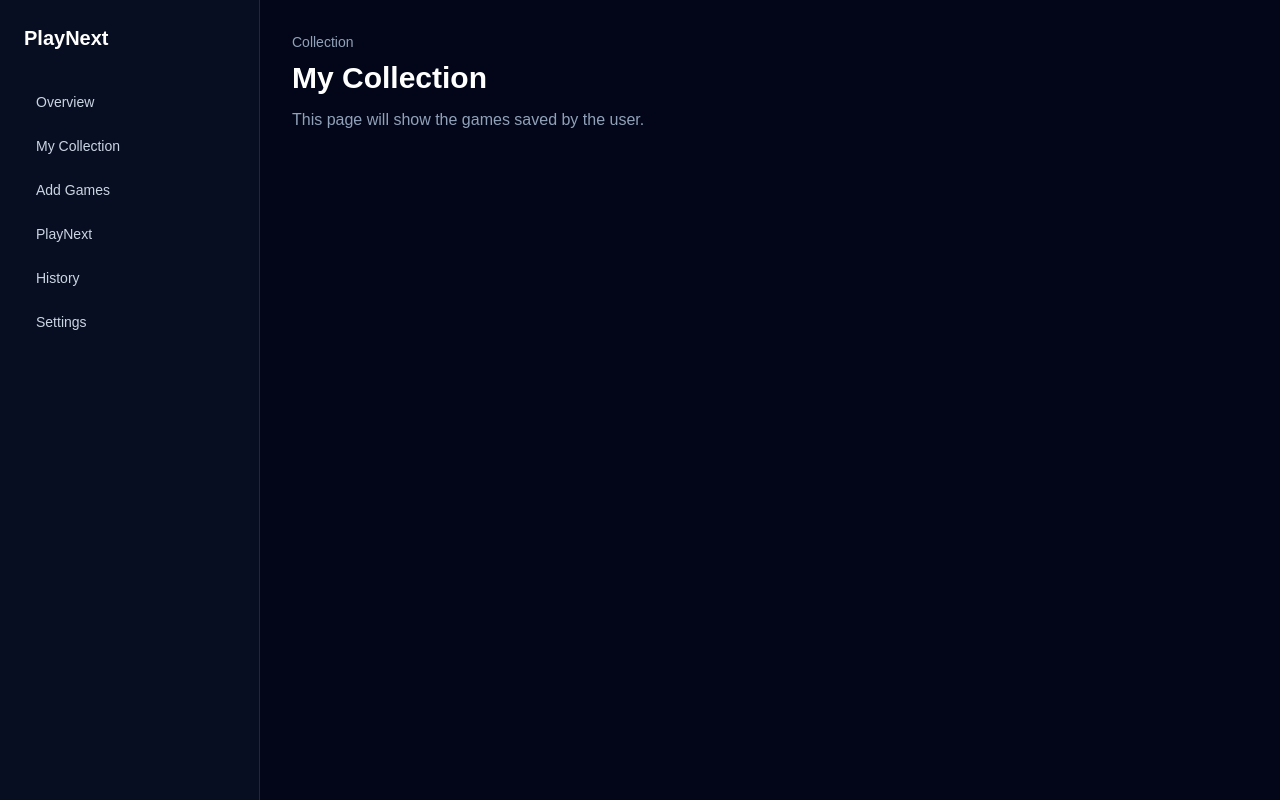
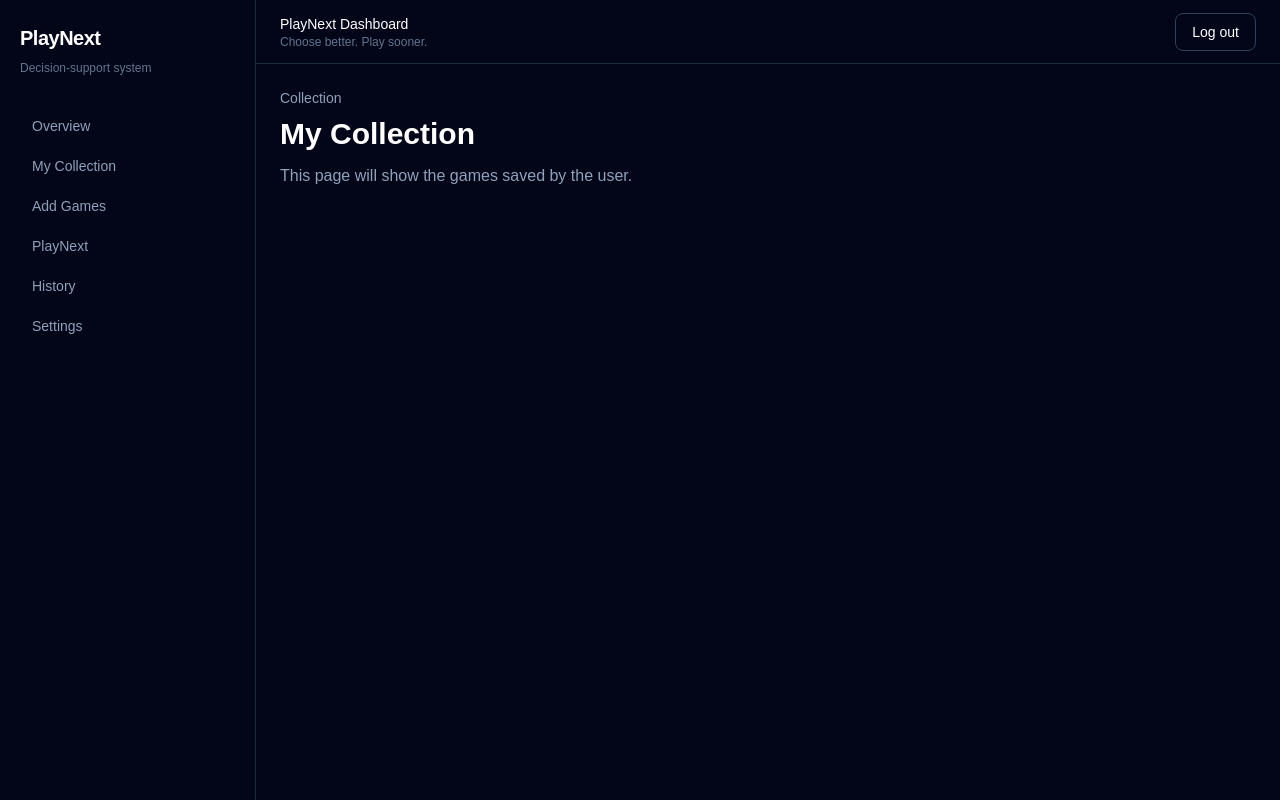
Before and after one commit to natashahans/playnext, a Next.js app: page /dashboard/collection in a window 1280 px wide. Built offline with nearby package versions, Linux system fonts and the light colour scheme; no server answers.

Commit message:
Create reusable dashboard layout components

```diff
--- a/src/app/dashboard/layout.tsx
+++ b/src/app/dashboard/layout.tsx
@@ -1,13 +1,5 @@
-import Link from "next/link";
-
-const navItems = [
-  { href: "/dashboard", label: "Overview" },
-  { href: "/dashboard/collection", label: "My Collection" },
-  { href: "/dashboard/search", label: "Add Games" },
-  { href: "/dashboard/recommend", label: "PlayNext" },
-  { href: "/dashboard/history", label: "History" },
-  { href: "/dashboard/settings", label: "Settings" },
-];
+import Sidebar from "@/components/layout/Sidebar";
+import Topbar from "@/components/layout/Topbar";
 
 export default function DashboardLayout({
   children,
@@ -16,28 +8,16 @@ export default function DashboardLayout({
 }) {
   return (
     <main className="min-h-screen bg-slate-950 text-white">
-      <div className="grid min-h-screen grid-cols-[260px_1fr]">
-        <aside className="border-r border-slate-800 bg-slate-900/50 p-6">
-          <Link href="/" className="text-xl font-bold">
-            PlayNext
-          </Link>
+      <div className="flex min-h-screen">
+        <Sidebar />
 
-          <nav className="mt-8 space-y-2">
-            {navItems.map((item) => (
-              <Link
-                key={item.href}
-                href={item.href}
-                className="block rounded-lg px-3 py-2 text-sm text-slate-300 hover:bg-slate-800 hover:text-white"
-              >
-                {item.label}
-              </Link>
-            ))}
-          </nav>
-        </aside>
+        <div className="flex min-h-screen flex-1 flex-col">
+          <Topbar />
 
-        <section className="p-8">
-          {children}
-        </section>
+          <section className="flex-1 p-6">
+            {children}
+          </section>
+        </div>
       </div>
     </main>
   );
--- /dev/null
+++ b/src/components/layout/Sidebar.tsx
@@ -0,0 +1,36 @@
+import Link from "next/link";
+
+const navItems = [
+  { href: "/dashboard", label: "Overview" },
+  { href: "/dashboard/collection", label: "My Collection" },
+  { href: "/dashboard/search", label: "Add Games" },
+  { href: "/dashboard/recommend", label: "PlayNext" },
+  { href: "/dashboard/history", label: "History" },
+  { href: "/dashboard/settings", label: "Settings" },
+];
+
+export default function Sidebar() {
+  return (
+    <aside className="hidden min-h-screen w-64 border-r border-slate-800 bg-slate-950 px-5 py-6 md:block">
+      <Link href="/" className="text-xl font-bold tracking-tight text-white">
+        PlayNext
+      </Link>
+
+      <p className="mt-2 text-xs text-slate-500">
+        Decision-support system
+      </p>
+
+      <nav className="mt-8 space-y-1">
+        {navItems.map((item) => (
+          <Link
+            key={item.href}
+            href={item.href}
+            className="block rounded-lg px-3 py-2 text-sm text-slate-400 transition hover:bg-slate-900 hover:text-white"
+          >
+            {item.label}
+          </Link>
+        ))}
+      </nav>
+    </aside>
+  );
+}
--- /dev/null
+++ b/src/components/layout/Topbar.tsx
@@ -0,0 +1,29 @@
+"use client";
+
+import { useRouter } from "next/navigation";
+import { supabase } from "@/lib/supabase";
+import Button from "@/components/ui/Button";
+
+export default function Topbar() {
+  const router = useRouter();
+
+  async function handleLogout() {
+    await supabase.auth.signOut();
+    router.push("/login");
+  }
+
+  return (
+    <header className="flex h-16 items-center justify-between border-b border-slate-800 bg-slate-950 px-6">
+      <div>
+        <p className="text-sm font-medium text-white">PlayNext Dashboard</p>
+        <p className="text-xs text-slate-500">
+          Choose better. Play sooner.
+        </p>
+      </div>
+
+      <Button onClick={handleLogout} variant="secondary">
+        Log out
+      </Button>
+    </header>
+  );
+}
--- /dev/null
+++ b/src/components/ui/Badge.tsx
@@ -0,0 +1,11 @@
+type BadgeProps = {
+  children: React.ReactNode;
+};
+
+export default function Badge({ children }: BadgeProps) {
+  return (
+    <span className="rounded-full border border-slate-700 bg-slate-900 px-3 py-1 text-xs text-slate-300">
+      {children}
+    </span>
+  );
+}
--- /dev/null
+++ b/src/components/ui/Button.tsx
@@ -0,0 +1,37 @@
+import Link from "next/link";
+
+type ButtonProps = {
+  children: React.ReactNode;
+  href?: string;
+  onClick?: () => void;
+  variant?: "primary" | "secondary" | "ghost";
+};
+
+export default function Button({
+  children,
+  href,
+  onClick,
+  variant = "primary",
+}: ButtonProps) {
+  const styles = {
+    primary: "bg-white text-slate-950 hover:bg-slate-200",
+    secondary: "border border-slate-700 text-white hover:bg-slate-800",
+    ghost: "text-slate-300 hover:bg-slate-800 hover:text-white",
+  };
+
+  const className = `rounded-lg px-4 py-2 text-sm font-medium transition ${styles[variant]}`;
+
+  if (href) {
+    return (
+      <Link href={href} className={className}>
+        {children}
+      </Link>
+    );
+  }
+
+  return (
+    <button onClick={onClick} className={className}>
+      {children}
+    </button>
+  );
+}
--- /dev/null
+++ b/src/components/ui/Card.tsx
@@ -0,0 +1,14 @@
+type CardProps = {
+  children: React.ReactNode;
+  className?: string;
+};
+
+export default function Card({ children, className = "" }: CardProps) {
+  return (
+    <div
+      className={`rounded-2xl border border-slate-800 bg-slate-900/60 p-6 ${className}`}
+    >
+      {children}
+    </div>
+  );
+}
```
